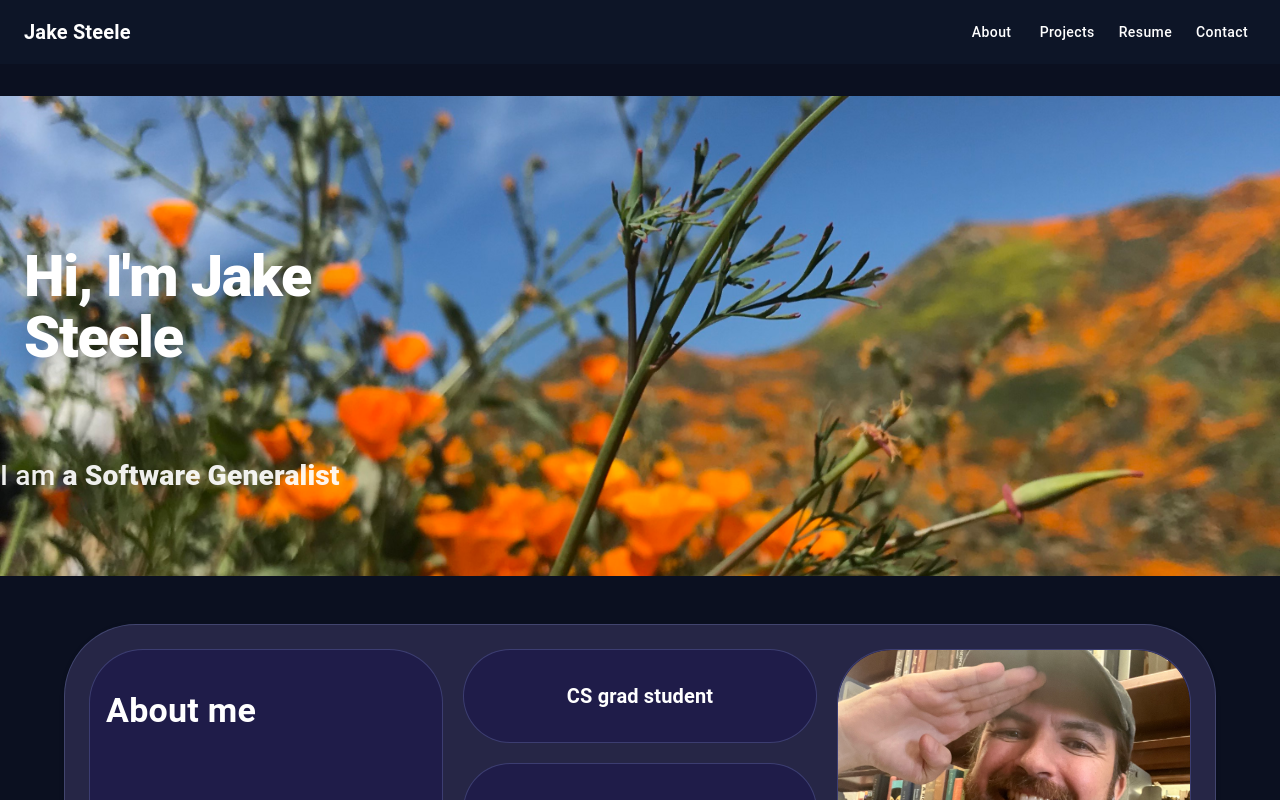
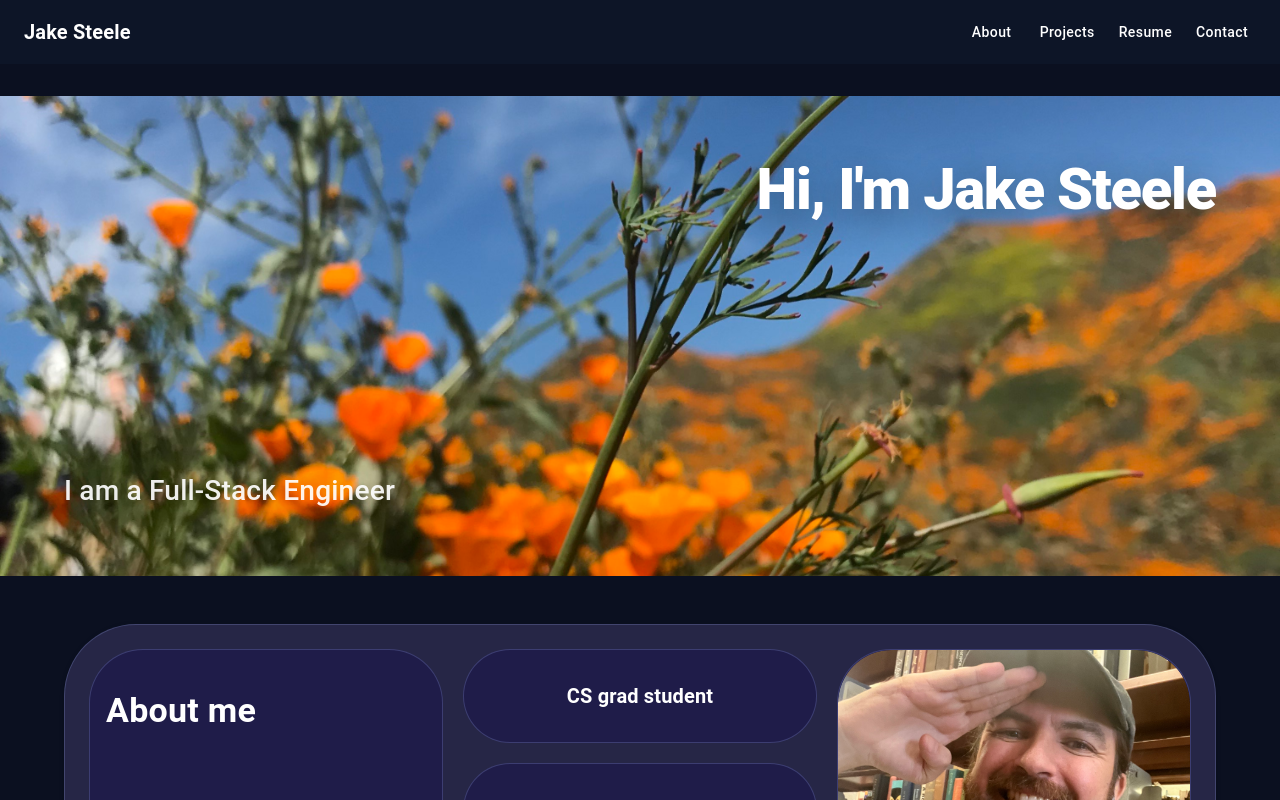
Before and after one commit to 1jdsteele/portfolio3, a React (Vite) app: page / in a window 1280 px wide. Shown: the top 800 px of the page. Built offline with nearby package versions, Linux system fonts and the light colour scheme.

Commit message:
hero intro styling - moving name and role cards into cols

```diff
--- a/src/components/sections/HeroIntroSection.css
+++ b/src/components/sections/HeroIntroSection.css
@@ -3,13 +3,7 @@
   position: relative;
   width: 100vw;
   margin-left: calc(50% - 50vw);
-
-  min-height: clamp(420px, 60vh, 720px);
-  border-radius: 0; /* full bleed */
   overflow: hidden;
-
-  display: flex;
-  align-items: center;
 }
 
 /* Background slider */
@@ -75,13 +69,51 @@
   opacity: 0.92;
 }
 
-.hero-role {
-  font-weight: 800;
-  opacity: 1;
+.hero-bento {
+  position: relative;
+  width: 100%;
+  height: clamp(420px, 60vh, 720px); /* ✅ explicit height */
+  overflow: hidden;
 }
 
-/* Mobile readability */
-@media (max-width: 768px) {
+.hero-image-card {
+  position: absolute;
+  inset: 0;
+}
+
+.hero-bento-text {
+  position: absolute; /* ✅ overlay that fills the hero */
+  inset: 0;
+  z-index: 1;
+
+  display: grid;
+  grid-template-columns: 1fr 1fr;
+  grid-template-rows: 1fr 1fr;
+
+  padding: clamp(1.5rem, 6vw, 4rem);
+  color: white;
+  text-shadow: 0 12px 40px rgba(0, 0, 0, 0.45);
+}
+
+/* NAME: top-right */
+.hero-name-block {
+  grid-column: 2;
+  grid-row: 1;
+  justify-self: end;
+  align-self: start;
+  text-align: right;
+}
+
+/* ROLE: bottom-left */
+.hero-role-block {
+  grid-column: 1;
+  grid-row: 2;
+  justify-self: start;
+  align-self: end;
+  text-align: left;
+}
+
+/* Mobile readability @media (max-width: 768px) {
   .hero-scrim {
     background: linear-gradient(
       180deg,
@@ -90,9 +122,8 @@
       rgba(10, 10, 16, 0.35) 100%
     );
   }
+} */
 
-  .hero-content {
-    width: calc(100% - 2rem);
-    padding: 3rem 0;
-  }
+.hero-scrim {
+  display: none;
 }
--- a/src/components/sections/HeroIntroSection.jsx
+++ b/src/components/sections/HeroIntroSection.jsx
@@ -21,7 +21,7 @@ export default function HeroIntroSection() {
   useEffect(() => {
     const interval = setInterval(() => {
       setRoleIndex((prev) => (prev + 1) % roles.length);
-    }, 2000);
+    }, 6000);
     return () => clearInterval(interval);
   }, []);
 
@@ -47,18 +47,21 @@ export default function HeroIntroSection() {
               />
             ))}
           </div>
+          <div className="hero-scrim" />
         </div>
 
-        {/* NAME CARD */}
-        <div className="hero-bento-card hero-name-card hero-content">
-          <h1 className="hero-title">Hi, I&apos;m Jake Steele</h1>
-        </div>
+        <div className="hero-bento-text">
+          {/* LEFT: ROLE */}
+          <div className="hero-role-block">
+            <h2 className="hero-subtitle">
+              I am <span className="hero-role">{roles[roleIndex]}</span>
+            </h2>
+          </div>
 
-        {/* ROLE CARD */}
-        <div className="hero-bento-card hero-role-card">
-          <h2 className="hero-subtitle">
-            I am <span className="hero-role">{roles[roleIndex]}</span>
-          </h2>
+          {/* RIGHT: NAME */}
+          <div className="hero-name-block">
+            <h1 className="hero-title">Hi, I&apos;m Jake Steele</h1>
+          </div>
         </div>
       </div>
     </section>
```
